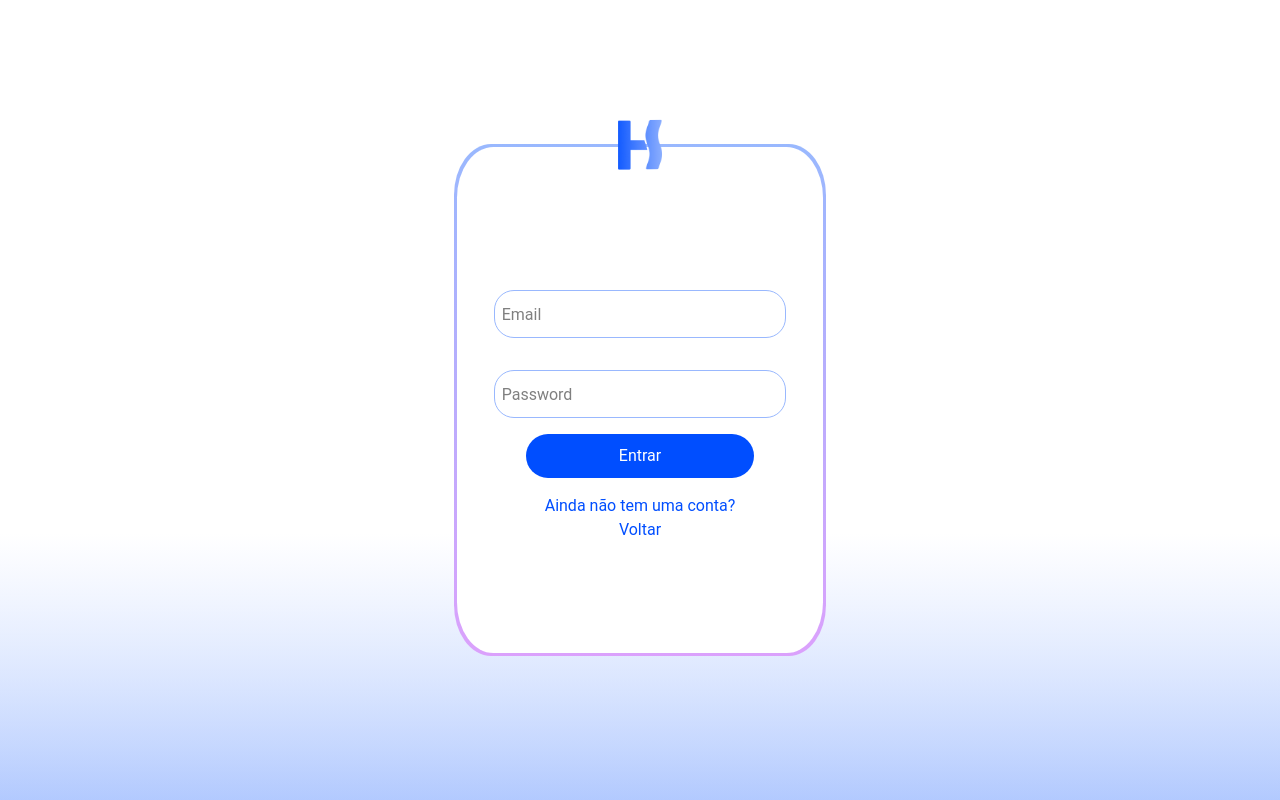
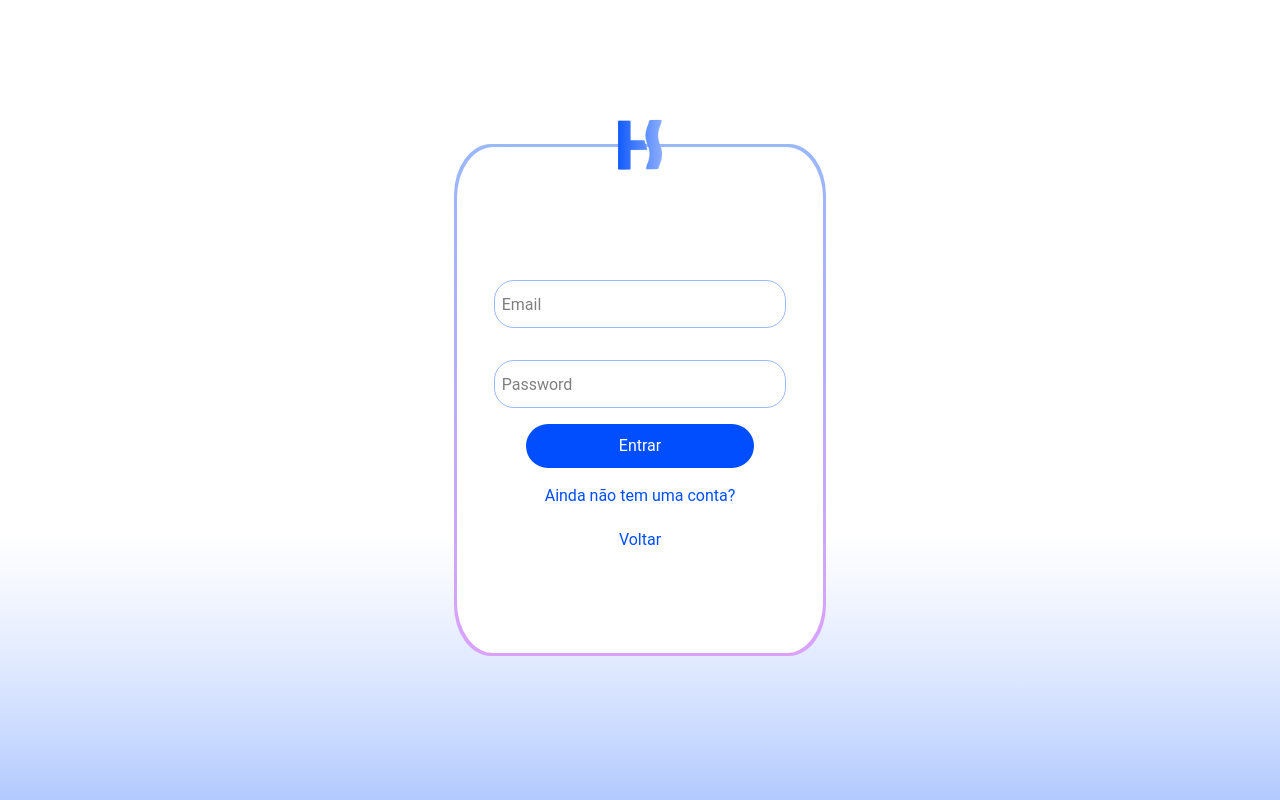
Before and after one commit to gabrielaanascimento/homesync, a Next.js app: page /login in a window 1280 px wide. Built offline with nearby package versions, Linux system fonts and the light colour scheme.

Commit message:
Alteração no perfil

```diff
--- a/src/app/login/page.tsx
+++ b/src/app/login/page.tsx
@@ -48,7 +48,7 @@ function Login() {
           <input type="password" name="password" className="password" placeholder="Password" />
           <button type="submit" id="entrar">Entrar</button>
           <a href="/cadastro">Ainda não tem uma conta?</a>
-          <a href="/">Voltar</a>
+          <a href="/" style={{ position: 'relative', marginTop: '20px', textDecoration: 'line' }}>Voltar</a>
         </form>
       </div>
       <footer></footer>
```
